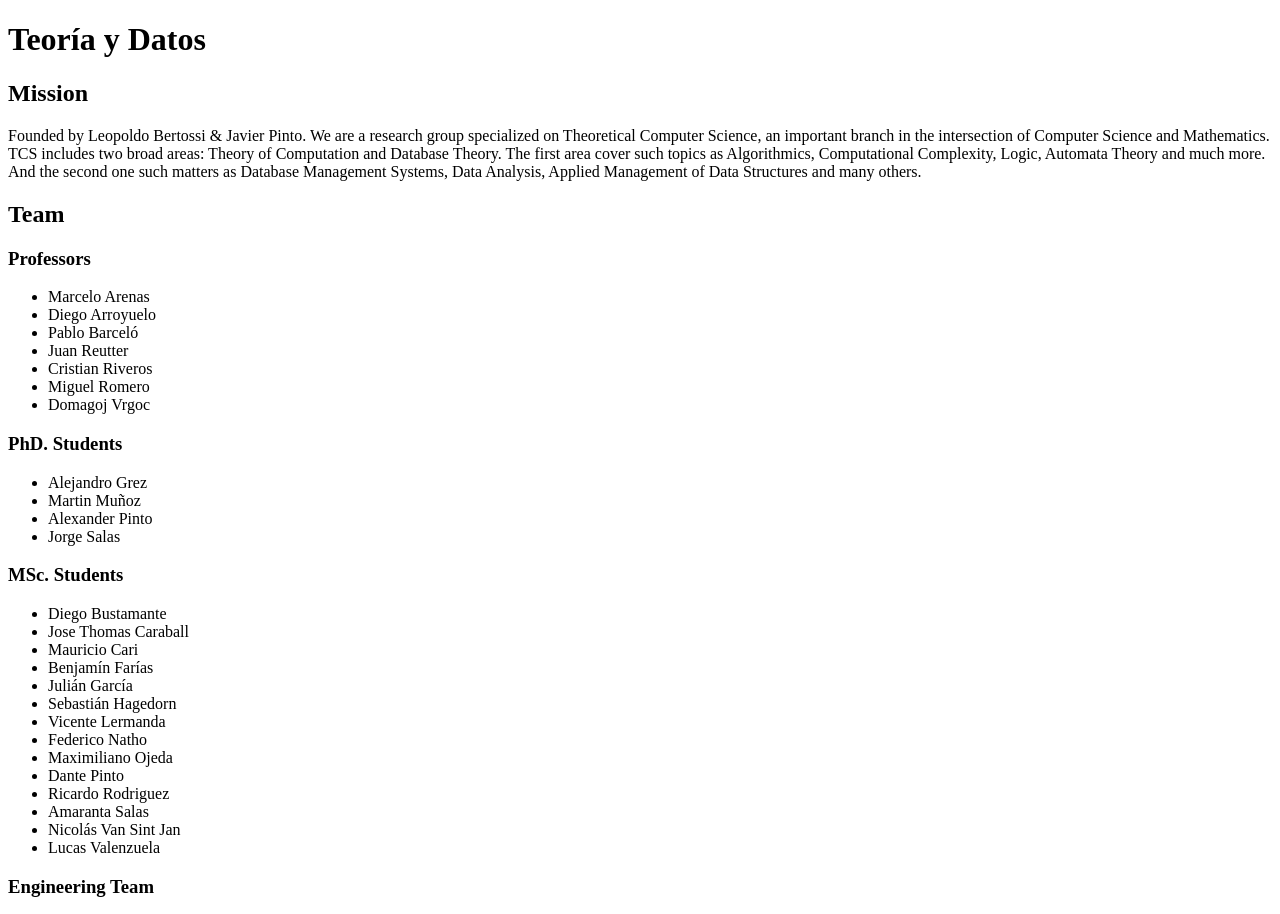
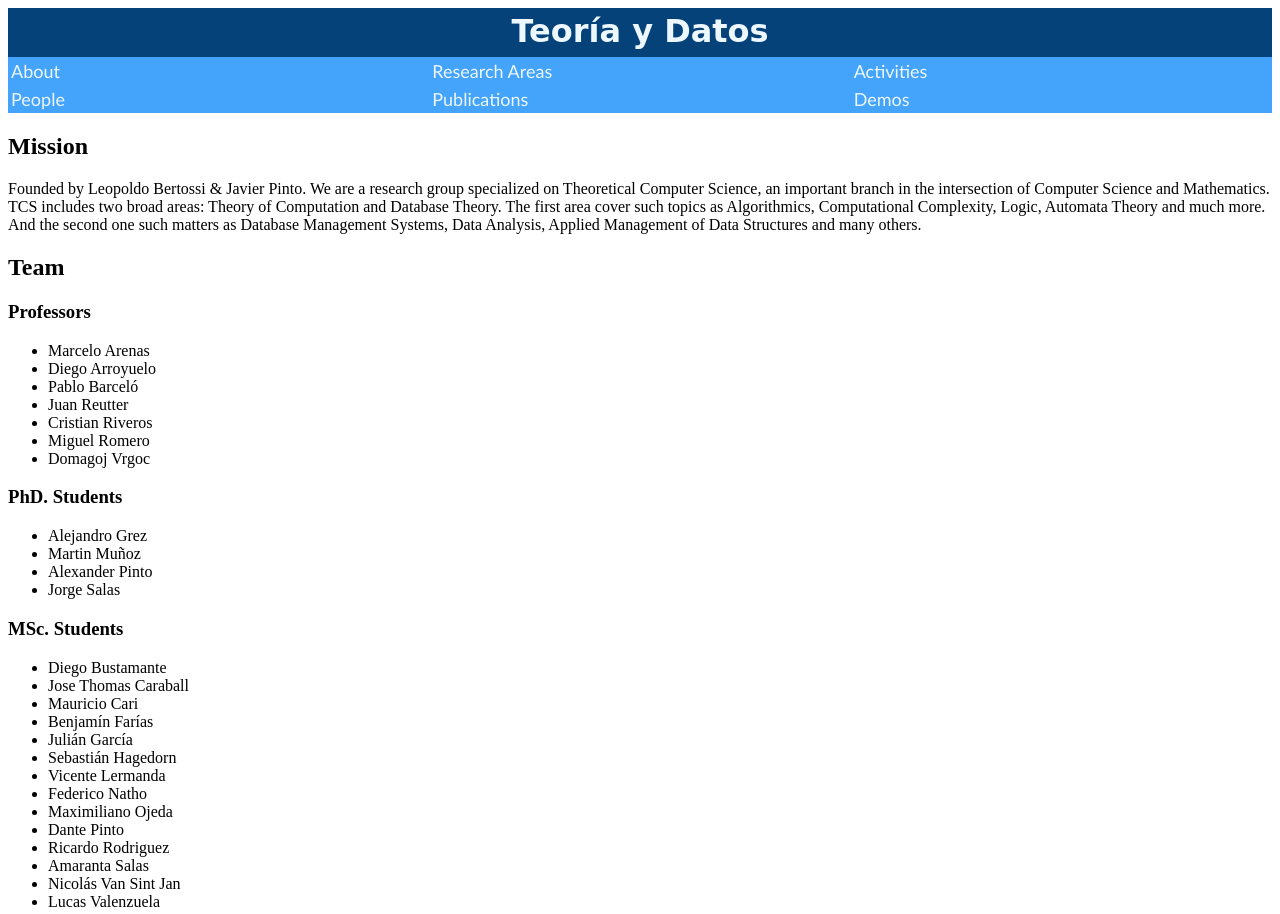
Before and after one commit to Teoria-Datos/Website, a plain HTML site: page index.html in a window 1280 px wide. Shown: the top 914 px of the page. Drawn offline with nearby package versions, Linux system fonts and the light colour scheme.

Commit message:
Test import html

```diff
--- a/index.html
+++ b/index.html
@@ -8,11 +8,20 @@
     <link media="screen" rel="icon" type="image/png" href="assets/icons/TD_circle_16x16.png" sizes="16x16">
     <link media="screen" rel="icon" type="image/png" href="assets/icons/TD_circle_32x32.png" sizes="32x32">
     <link media="screen" rel="icon" type="image/png" href="assets/icons/TD_circle_48x48.png" sizes="48x48">
+    <link media="screen" rel="stylesheet preload" as="style" href="style/header.css">
+    <script src="https://ajax.googleapis.com/ajax/libs/jquery/3.7.1/jquery.min.js"></script>
+    <script>
+      $(function () {
+        var includes = $('[data-include]')
+        $.each(includes, function () {
+          var file = 'v/' + $(this).data('include') + '.html'
+          $(this).load(file)
+        })
+      })
+      </script>
   </head>
   <body>
-    <header>
-      <h1>Teoría y Datos</h1>
-    </header>
+    <div data-include="header"></div>
     <main>
       <section>
         <h2>Mission</h2>
@@ -66,5 +75,8 @@
     </main>
     <footer>
     </footer>
+  <script>
+    includeHTML();
+  </script>
   </body>
 </html>
--- /dev/null
+++ b/style/header.css
@@ -0,0 +1,90 @@
+:root {
+  --primary: #054279;
+  --secondary: #44a3fa;
+  --background: #ecf7ff;
+  --accent: #f7a62d;
+}
+
+iframe[seamless] {
+  border: none;
+}
+
+header {
+  width: 100%;
+  display: flex;
+  flex-direction: column;
+  align-items: center;
+  position: sticky;
+  top: 0px;
+  z-index: 1;
+}
+
+header .headerInfo {
+  display: grid;
+  grid-template-columns: 1fr;
+  width: 100%;
+  background-color: var(--primary);
+}
+
+.headerInfo .logo {
+  margin: 5px;
+  height: 65px;
+  width: 65px;
+  border-radius: 50%;
+  overflow: hidden;
+  display: none;
+}
+
+.headerInfo .logo img {
+  object-fit: cover;
+  height: 100%;
+}
+
+.headerInfo .headerText {
+  color: var(--background);
+  display: flex;
+  flex-direction: column;
+  align-items: center;
+  margin-bottom: 8px;
+}
+
+.headerText h1 {
+  font-family: "Brush Script MT", cursive;
+  font-style: normal;
+  font-variant: normal;
+  line-height: 26.4px;
+  margin: 10px 0px 5px 0px;
+}
+
+.headerText h1 a {
+  color: var(--background);
+  text-decoration: none;
+}
+
+.headerText h2 {
+  font-size: large;
+}
+
+.headerText h2 a {
+  font-style: italic;
+  font-family: Calibri, Candara, Arial, sans-serif;
+  color: var(--background);
+  text-decoration: none;
+}
+
+header .menu {
+  width: 100%;
+  display: grid;
+  grid-template-columns: repeat(3, 1fr);
+  background-color: var(--secondary);
+  font-family: Calibri, Candara, Arial, sans-serif;
+}
+
+.menu a {
+  font-size: large;
+  padding: 3px;
+  color: var(--background);
+  text-decoration: none;
+}
+
+.menu a:hover {background-color: var(--accent)}
--- a/style/style.css
+++ /dev/null
@@ -1,6 +0,0 @@
-:root {
-  --primary: #054279;
-  --secondary: #44a3fa;
-  --background: #ecf7ff;
-  --accent: #f7a62d;
-}
--- /dev/null
+++ b/v/header.html
@@ -0,0 +1,18 @@
+<header>
+  <div class="headerInfo">
+      <a class="logo" title="Home" href="index.html">
+          <img src="/assets/logos/TD_1000.png" loading="lazy" alt="Teoría y Datos Logo">
+      </a>
+      <div class="headerText">
+          <h1><a title="Home" href="index.html">Teoría y Datos</a></h1>
+      </div>
+  </div>
+  <div class="menu">
+      <a title="About" href="/v/about/index.html">About</a>
+      <a title="Research Areas" href="/v/research-areas/index.html">Research Areas</a>
+      <a title="Activities" href="/v/activities/index.html">Activities</a>
+      <a title="People" href="/v/people/index.html">People</a>
+      <a title="Publications" href="/v/publications/index.html">Publications</a>
+      <a title="Demos" href="/v/demos/index.html">Demos</a>
+  </div>
+</header>
```
